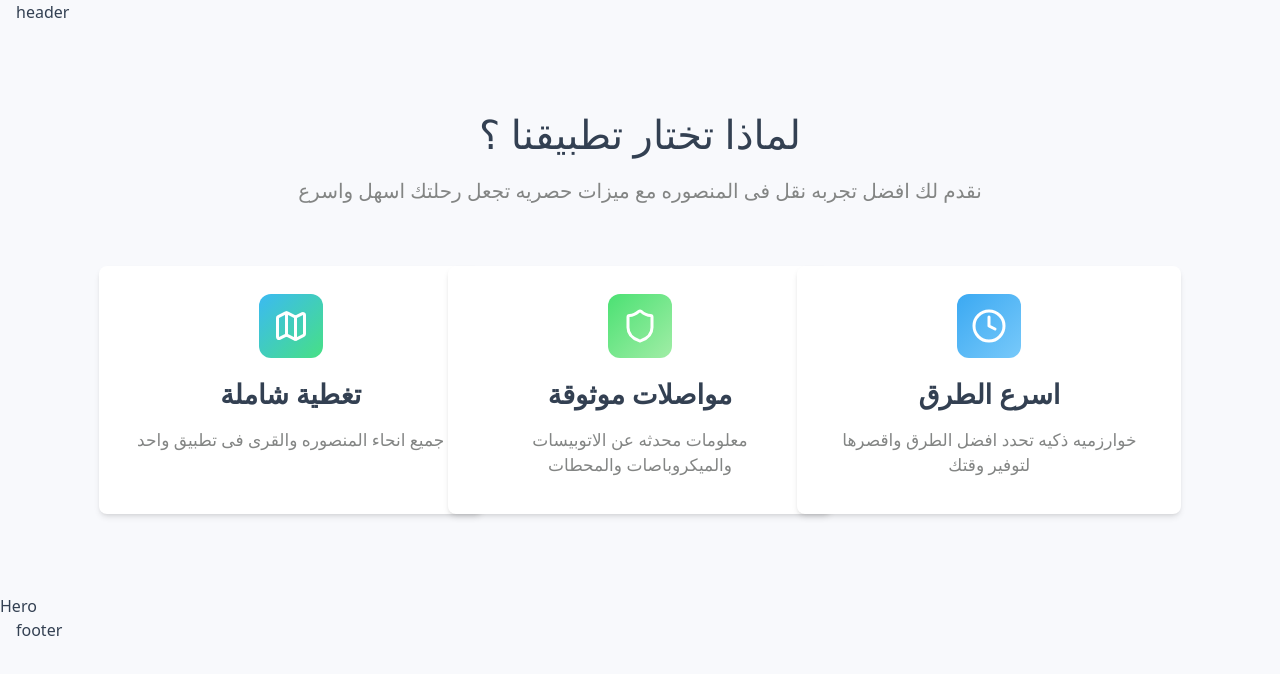
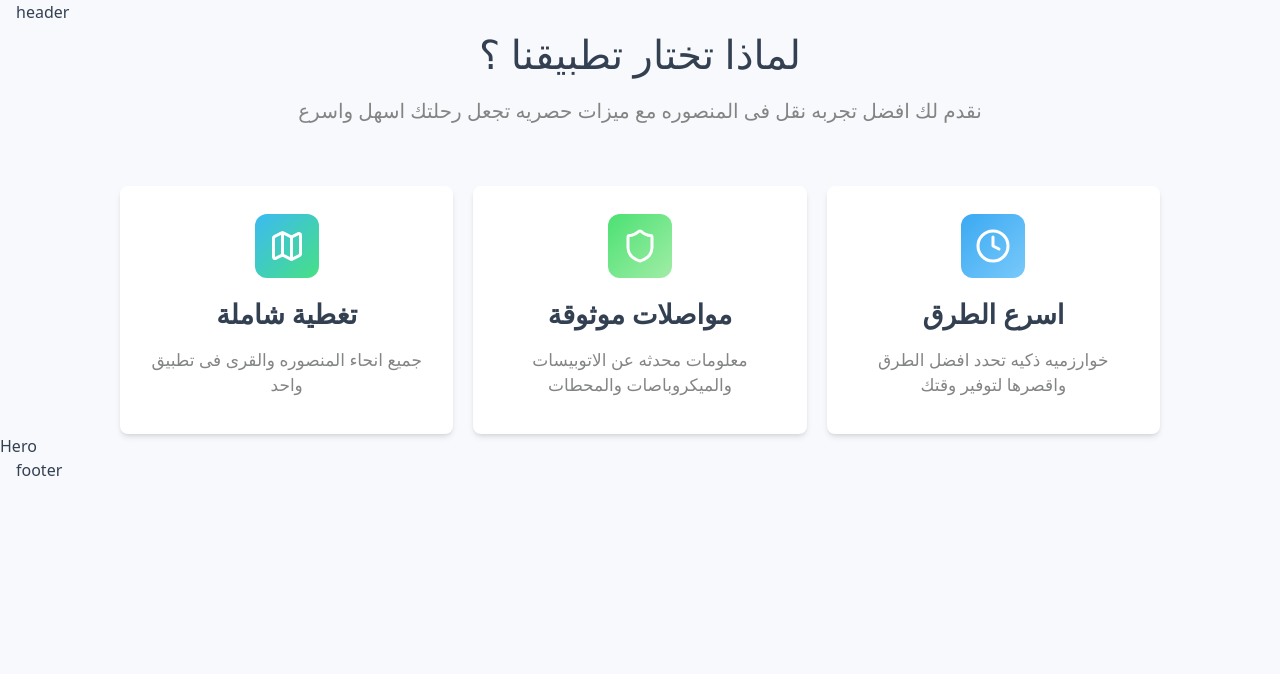
Before and after one commit to BadHunterN1/Meshwark, a React (Vite) app: page / in a window 1280 px wide. Shown: the top 674 px of the page. Built offline with nearby package versions, Linux system fonts and the light colour scheme.

Commit message:
edit changes

```diff
--- a/src/components/Home Sections/future.jsx
+++ b/src/components/Home Sections/future.jsx
@@ -16,14 +16,14 @@ const futureItems = [
 
 function Future() {
   return (
-    <div className='text-center py-20 px-30   '>
+    <section className='text-center container mx-auto '>
 
      <h1 className='text-[40px] font-medium mb-3'>لماذا تختار تطبيقنا ؟</h1>
      <p className='mb-15 font-medium text-[20px] text-[#838584]'>نقدم لك افضل تجربه نقل فى المنصوره مع ميزات حصريه تجعل رحلتك اسهل واسرع</p>
 
-     <div className='grid  md:grid-cols-3 gap-2 place-items-center mx-auto'>
+     <div className='grid   md:grid-cols-3 gap-5  place-items-center mx-auto xl:px-30 '>
        {futureItems.map((item, index) => (
-      <div key={index} className=' h-full  sm:grid-cols-2 w-96 md:grid-cols-1 bg-white py-7 px-[30px] rounded-lg shadow-md'>
+      <div key={index} className=' h-full  w-full  bg-white py-7 px-[30px] rounded-lg shadow-md'>
        <div className={`  mx-auto text-white w-16 h-16 flex items-center justify-center mb-4 rounded-xl `} style={item.style} >
     {item.i}
   </div>
@@ -33,7 +33,7 @@ function Future() {
         ))}
      </div>
 
-    </div>
+    </section>
   )
 }
 
```
